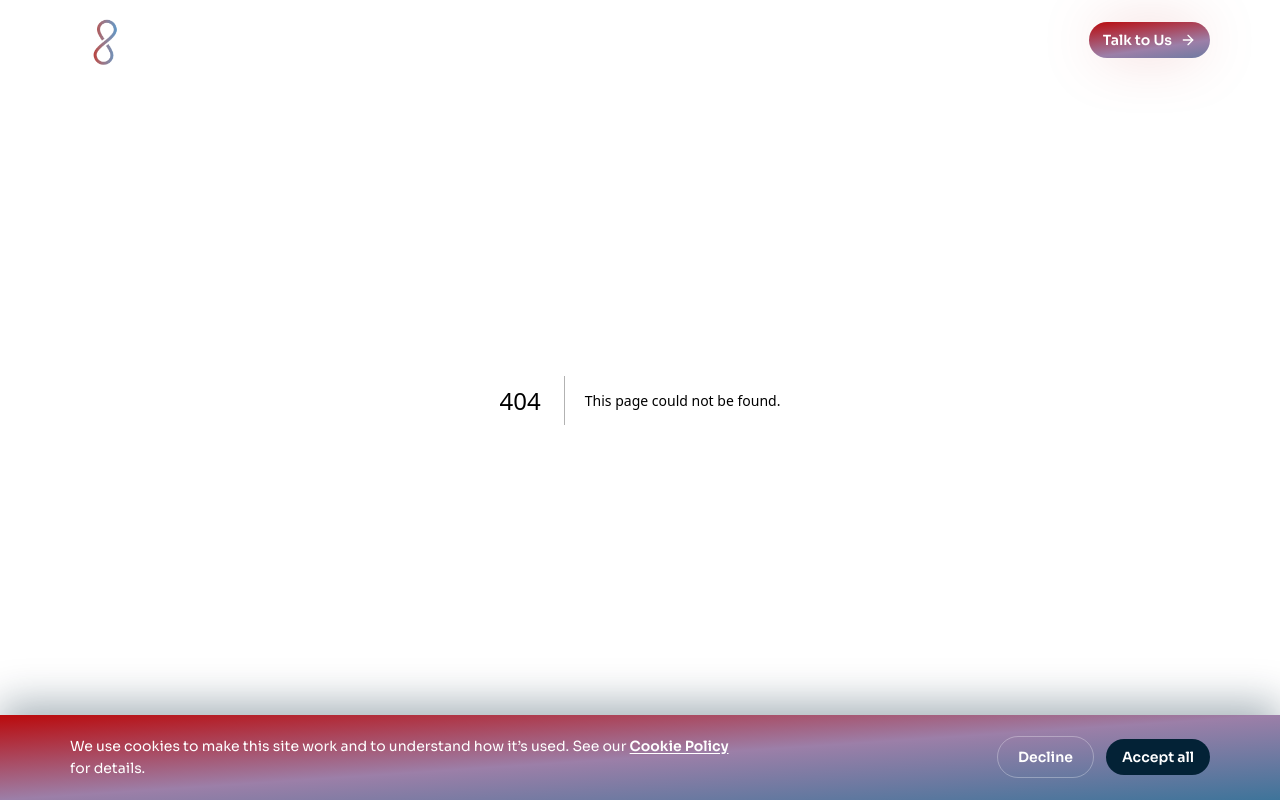
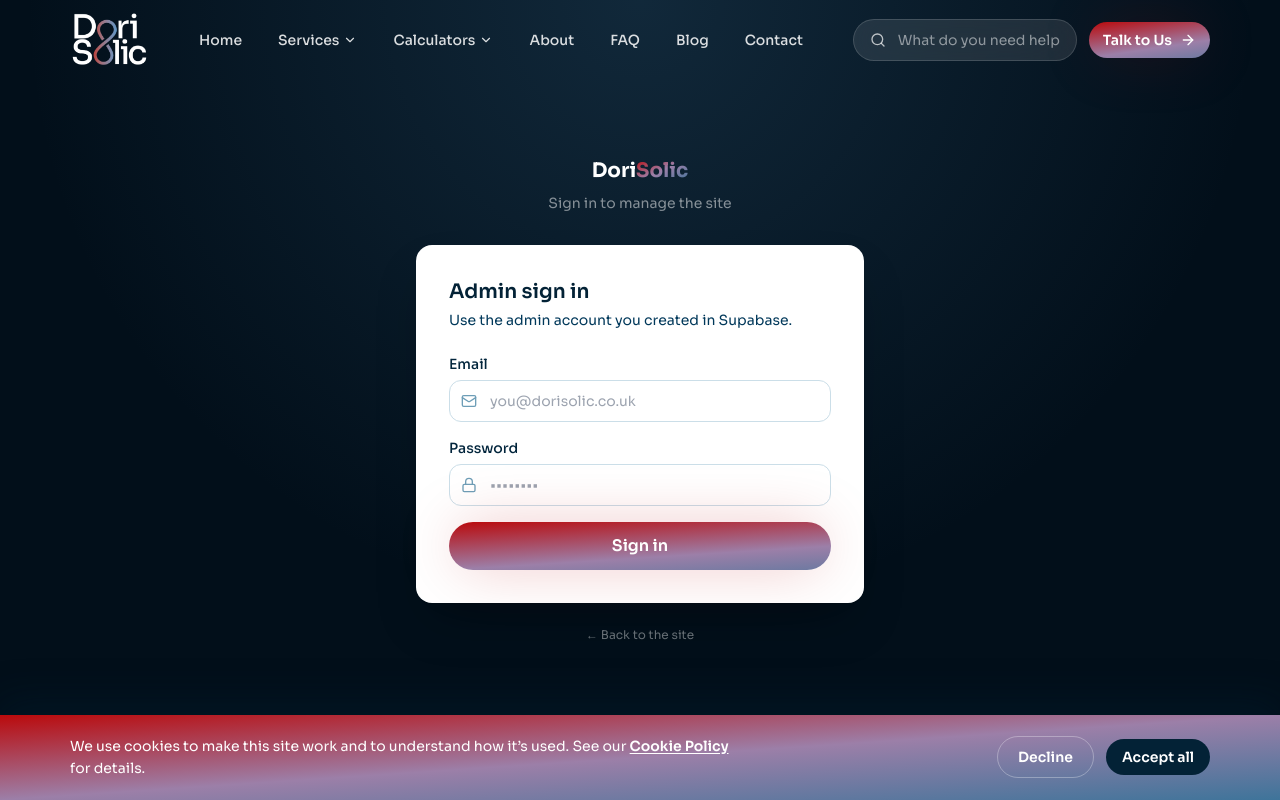
Before and after one commit to tekpeteykay/DoriSolice, a Next.js app: page /admin/login in a window 1280 px wide. Before the commit this address had no page. Shown: the top 800 px of the page. Built offline with nearby package versions, Linux system fonts and the light colour scheme.

Commit message:
Commit new admin page and modified file

```diff
--- /dev/null
+++ b/app/admin/login/page.tsx
@@ -0,0 +1,126 @@
+"use client";
+
+import { useState, Suspense } from "react";
+import { useRouter, useSearchParams } from "next/navigation";
+import Link from "next/link";
+import { Lock, Mail, AlertCircle } from "lucide-react";
+import { createClient } from "@/lib/supabase/client";
+import { GradientButton } from "@/components/ui/GradientButton";
+
+function LoginForm() {
+  const router = useRouter();
+  const searchParams = useSearchParams();
+  const next = searchParams.get("next") || "/admin";
+
+  const [email, setEmail] = useState("");
+  const [password, setPassword] = useState("");
+  const [loading, setLoading] = useState(false);
+  const [error, setError] = useState<string | null>(null);
+
+  async function handleSubmit(e: React.FormEvent) {
+    e.preventDefault();
+    setLoading(true);
+    setError(null);
+
+    const supabase = createClient();
+    const { error } = await supabase.auth.signInWithPassword({ email, password });
+
+    if (error) {
+      setError(error.message);
+      setLoading(false);
+      return;
+    }
+
+    // Full navigation (not router.push) so the middleware re-runs against
+    // the fresh session cookie before the admin area renders.
+    window.location.href = next;
+  }
+
+  return (
+    <div className="flex min-h-screen items-center justify-center bg-navy-950 bg-[radial-gradient(circle_at_top,rgba(62,116,154,0.25),transparent_60%)] px-4 py-16">
+      <div className="w-full max-w-md">
+        <div className="mb-8 text-center">
+          <Link href="/" className="text-xl font-bold text-white">
+            Dori<span className="text-gradient">Solic</span>
+          </Link>
+          <p className="mt-2 text-sm text-white/50">Sign in to manage the site</p>
+        </div>
+
+        <div className="rounded-2xl border border-white/10 bg-white p-8 shadow-2xl">
+          <h1 className="text-xl font-semibold text-navy-900">Admin sign in</h1>
+          <p className="mt-1 text-sm text-navy-500">Use the admin account you created in Supabase.</p>
+
+          <form onSubmit={handleSubmit} className="mt-6 space-y-4">
+            <div>
+              <label htmlFor="email" className="mb-1.5 block text-sm font-medium text-navy-700">
+                Email
+              </label>
+              <div className="relative">
+                <Mail className="pointer-events-none absolute left-3 top-1/2 h-4 w-4 -translate-y-1/2 text-navy-300" />
+                <input
+                  id="email"
+                  type="email"
+                  autoComplete="email"
+                  required
+                  value={email}
+                  onChange={(e) => setEmail(e.target.value)}
+                  className="w-full rounded-xl border border-navy-100 bg-white py-2.5 pl-10 pr-3 text-sm text-navy-900 outline-none transition-colors focus:border-navy-400"
+                  placeholder="you@dorisolic.co.uk"
+                />
+              </div>
+            </div>
+
+            <div>
+              <label htmlFor="password" className="mb-1.5 block text-sm font-medium text-navy-700">
+                Password
+              </label>
+              <div className="relative">
+                <Lock className="pointer-events-none absolute left-3 top-1/2 h-4 w-4 -translate-y-1/2 text-navy-300" />
+                <input
+                  id="password"
+                  type="password"
+                  autoComplete="current-password"
+                  required
+                  value={password}
+                  onChange={(e) => setPassword(e.target.value)}
+                  className="w-full rounded-xl border border-navy-100 bg-white py-2.5 pl-10 pr-3 text-sm text-navy-900 outline-none transition-colors focus:border-navy-400"
+                  placeholder="••••••••"
+                />
+              </div>
+            </div>
+
+            {error && (
+              <div className="flex items-start gap-2 rounded-xl bg-red-50 px-3 py-2.5 text-sm text-red-700">
+                <AlertCircle className="mt-0.5 h-4 w-4 shrink-0" />
+                <span>{error}</span>
+              </div>
+            )}
+
+            <GradientButton
+              type="submit"
+              icon={false}
+              className="w-full disabled:cursor-not-allowed disabled:opacity-60"
+              disabled={loading}
+            >
+              {loading ? "Signing in…" : "Sign in"}
+            </GradientButton>
+          </form>
+        </div>
+
+        <p className="mt-6 text-center text-xs text-white/40">
+          <Link href="/" className="hover:text-white/70">
+            ← Back to the site
+          </Link>
+        </p>
+      </div>
+    </div>
+  );
+}
+
+export default function AdminLoginPage() {
+  return (
+    <Suspense fallback={null}>
+      <LoginForm />
+    </Suspense>
+  );
+}
--- a/components/admin/AdminShell.tsx
+++ b/components/admin/AdminShell.tsx
@@ -1,9 +1,10 @@
 "use client";
 
 import Link from "next/link";
-import { usePathname } from "next/navigation";
-import { LayoutDashboard, CalendarCheck2, Inbox, FileText, Settings } from "lucide-react";
+import { usePathname, useRouter } from "next/navigation";
+import { LayoutDashboard, CalendarCheck2, Inbox, FileText, Settings, LogOut } from "lucide-react";
 import { cn } from "@/lib/utils";
+import { createClient } from "@/lib/supabase/client";
 
 const navItems = [
   { href: "/admin", label: "Overview", icon: LayoutDashboard },
@@ -14,6 +15,20 @@
 
 export function AdminShell({ children }: { children: React.ReactNode }) {
   const pathname = usePathname();
+  const router = useRouter();
+
+  // The login page renders its own full-screen layout — no sidebar chrome
+  // for a page you see precisely because you're not signed in yet.
+  if (pathname === "/admin/login") {
+    return <>{children}</>;
+  }
+
+  async function handleSignOut() {
+    const supabase = createClient();
+    await supabase.auth.signOut();
+    router.push("/admin/login");
+    router.refresh();
+  }
 
   return (
     <div className="flex min-h-[calc(100vh-80px)] bg-slate-100 pt-28">
@@ -42,6 +57,12 @@
           <Link href="/" className="mt-6 flex items-center gap-3 rounded-xl px-3 py-2.5 text-sm font-medium text-navy-400 hover:bg-navy-50">
             <Settings className="h-4 w-4" /> Back to site
           </Link>
+          <button
+            onClick={handleSignOut}
+            className="flex w-full items-center gap-3 rounded-xl px-3 py-2.5 text-sm font-medium text-navy-400 hover:bg-navy-50"
+          >
+            <LogOut className="h-4 w-4" /> Sign out
+          </button>
         </nav>
       </aside>
       <main className="flex-1 px-6 py-10 md:px-10">
```
